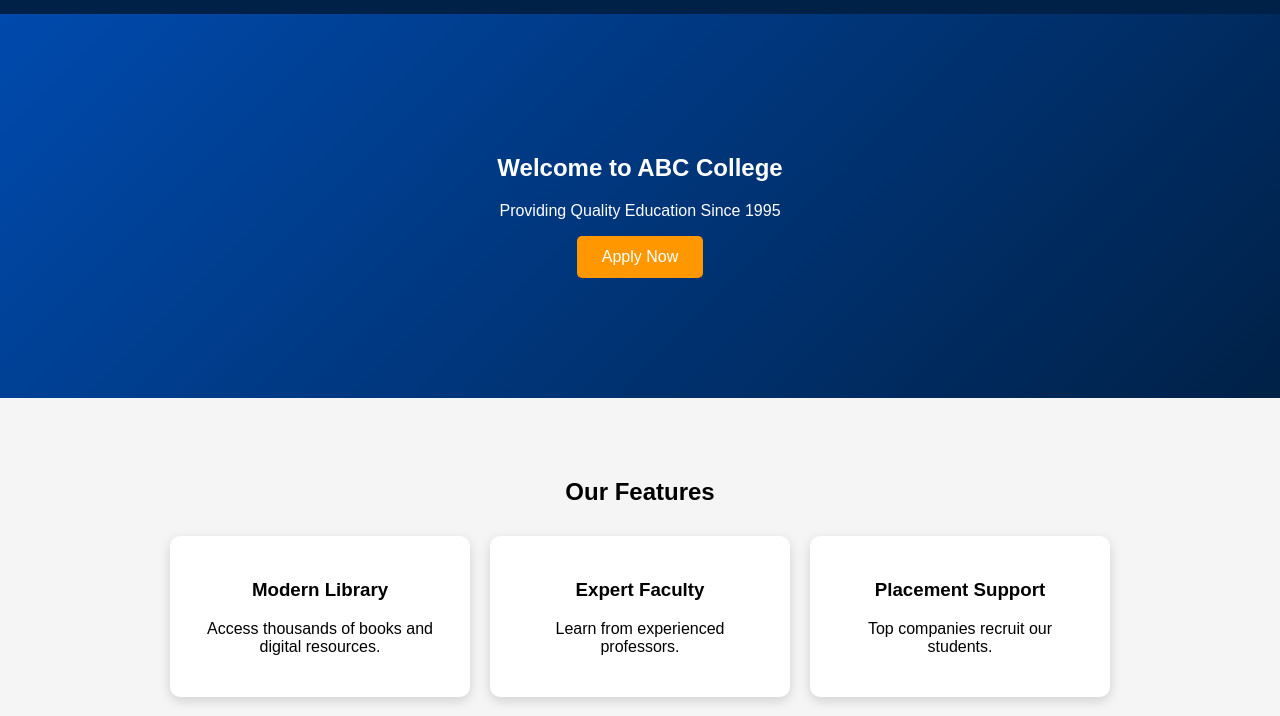
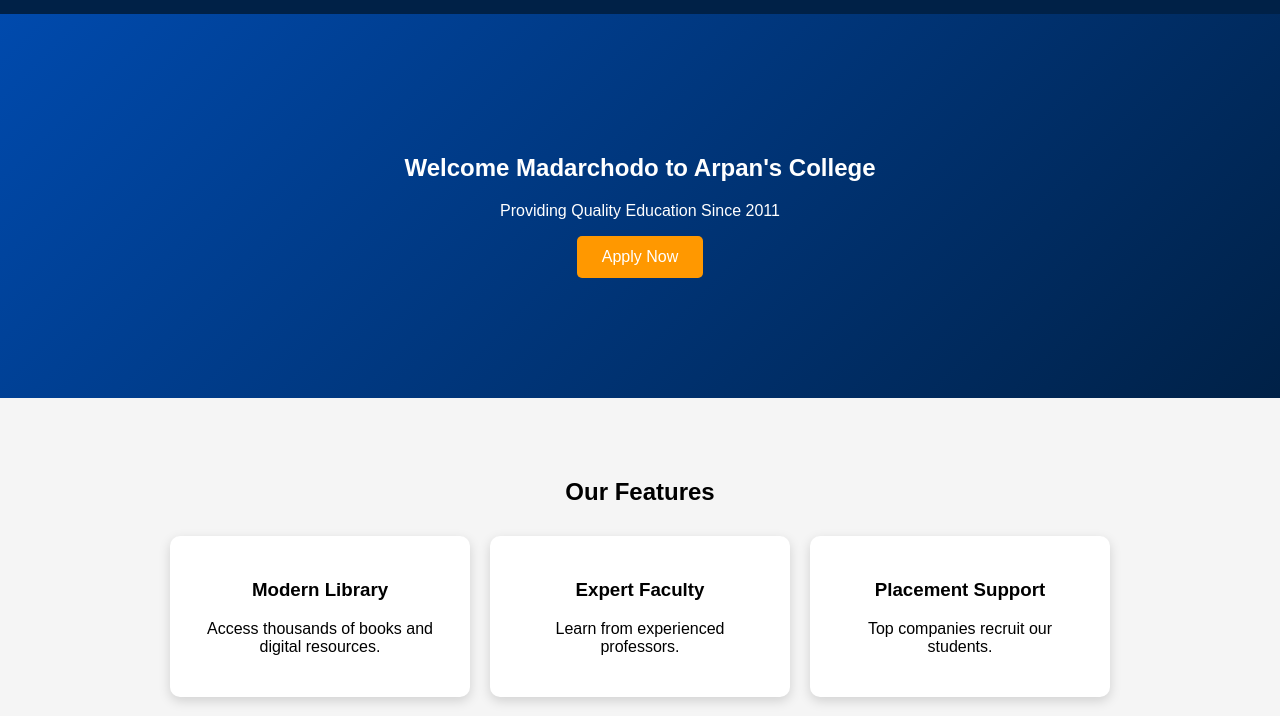
Before and after one commit to arpanmondal27122005-cell/Arpan, a plain HTML site: page index.html in a window 1280 px wide. Shown: the part 84-800 px from the top of the page. Drawn offline with Linux system fonts and the light colour scheme.

Commit message:
Update index.html

```diff
--- a/index.html
+++ b/index.html
@@ -6,7 +6,7 @@
 <meta charset="UTF-8">
 <meta name="viewport" content="width=device-width, initial-scale=1.0">
 
-<title>ABC College</title>
+<title>Arpan Mondal College</title>
 
 <style>
 
@@ -187,9 +187,9 @@ margin-top:40px;
 
 <section id="home" class="hero">
 
-<h1>Welcome to ABC College</h1>
+<h1>Welcome Madarchodo to Arpan's College</h1>
 
-<p>Providing Quality Education Since 1995</p>
+<p>Providing Quality Education Since 2011</p>
 
 <button>Apply Now</button>
 
```
